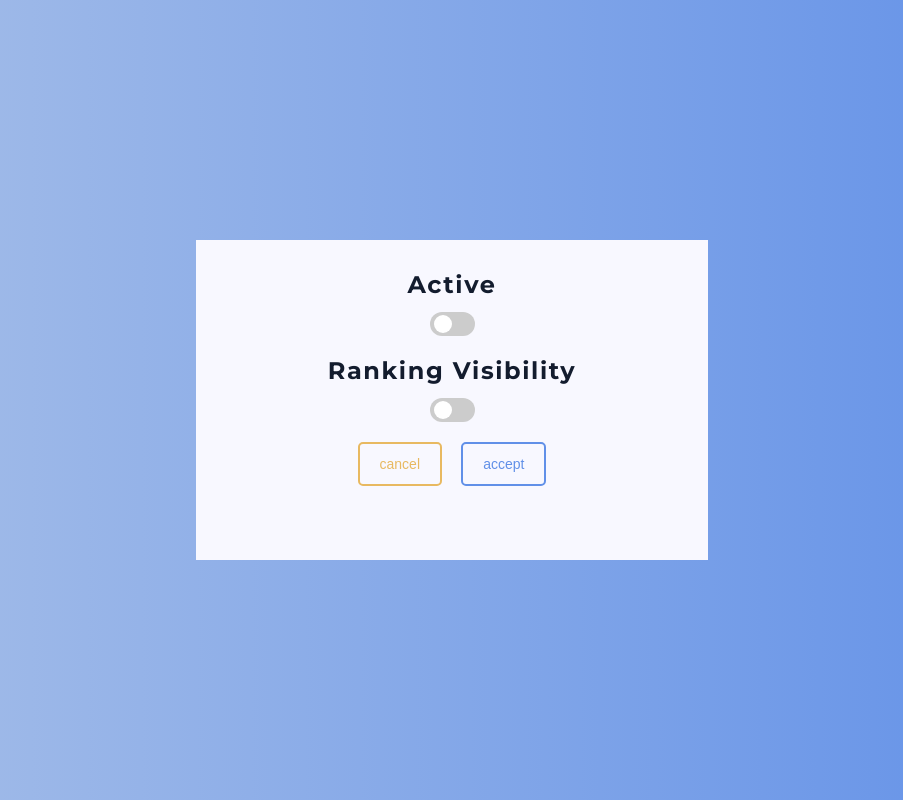
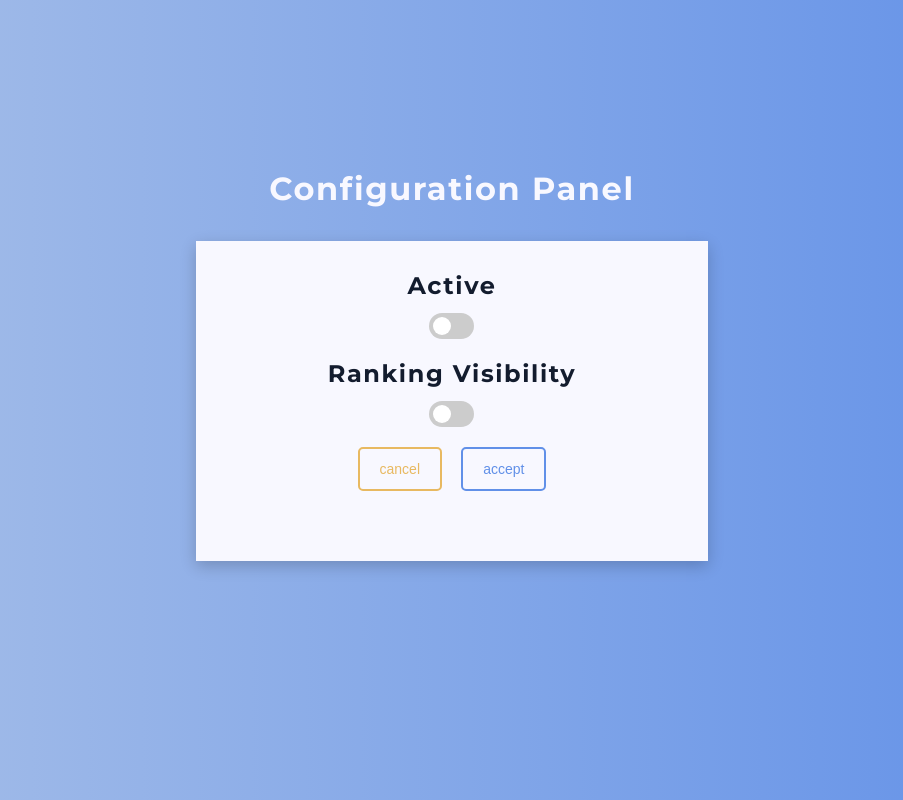
Before and after one commit to rajke24/coding_competition_app, a Django app: template competition/templates/competition/configpanel.html in a window 1280 px wide. Shown: the whole page, without its empty margins (188-1091 px from the left). Run offline with Django 3.2, Linux system fonts and the light colour scheme; the template is opened without the code that fills it: values that come from a table or form of the project are taken from there, others are empty; tables that the repository leaves empty hold one stand-in row (values such as "Sample post").

Commit message:
Add config panel functionality

```diff
--- a/competition/admin.py
+++ b/competition/admin.py
@@ -6,4 +6,8 @@ admin.site.register(Task)
 admin.site.register(Test)
 admin.site.register(Solution)
 admin.site.register(SolutionTestResult)
-admin.site.register(Configuration)
+
+@admin.register(Configuration)
+class ConfigurationAdmin(admin.ModelAdmin):
+  def has_add_permission(self, *args, **kwargs):
+    return not Configuration.objects.exists()
--- /dev/null
+++ b/competition/forms.py
@@ -0,0 +1,6 @@
+from django import forms
+from .models import Configuration
+
+class ConfigPanelForm(forms.Form):
+    competition_status = forms.BooleanField(required=False)
+    ranking_visibility = forms.BooleanField(required=False)
--- a/competition/static/competition/main.css
+++ b/competition/static/competition/main.css
@@ -5,8 +5,8 @@
     --ghost-white: #F8F8FF;
     --light-orange: #e8b961;
 
-    --light-shadow: 0 5px 15px rgba(0, 0, 0, 0.6)
-    --dark-shadow: 0 5px 15px rgba(0, 0, 0, 0.2)
+    --dark-shadow: 0 5px 15px rgba(0, 0, 0, 0.6);
+    --light-shadow: 0 5px 15px rgba(0, 0, 0, 0.2);
 }
 
 * {
@@ -54,22 +54,29 @@ h4 {
     color: var(--ghost-white);
 }
 
-.control-panel {
+.control-panel{
     width: 50%;
     height: 40%;
     background: var(--ghost-white);
-    box-shadow: var(--dark-shadow);
+    box-shadow: var(--light-shadow);
     display: flex;
     flex-direction: column;
     align-items: center;
     color: #131C2E;
     padding: 30px 40px;
+    margin-top: 20px;
+    margin-bottom: 70px;
+}
+.control-panel form {
+  display: flex;
+  place-items: center;
+  flex-direction: column;
 }
 .switch {
   position: relative;
   display: inline-block;
   width: 45px;
-  height: 24px;
+  height: 26px;
   margin-bottom: 20px;
 }
 .switch input {
@@ -95,7 +102,7 @@ h4 {
   height: 18px;
   width: 18px;
   left: 4px;
-  bottom: 3px;
+  bottom: 4px;
   background-color: white;
   -webkit-transition: .4s;
   transition: .4s;
@@ -119,6 +126,7 @@ input:checked + .slider:before {
     border-radius: 5px;
     font-size: 0.875rem;
     transition: .4s;
+    outline: none;
 }
 .accept-btn {
     border: 2px solid var(--light-blue);
--- a/competition/templates/competition/configpanel.html
+++ b/competition/templates/competition/configpanel.html
@@ -13,20 +13,24 @@
   </head>
   <body>
     <div class="wrapper">
+      <h1>configuration panel</h1>
       <div class="control-panel">
+        <form id="config-form" method="POST">
+          {% csrf_token %}
           <h2>Active</h2>
           <label class="switch">
-            <input type="checkbox">
+              <input type="checkbox" name="competition_status" {% if configuration.competition_status == 1 %} checked="checked" {% endif %}>
               <span class="slider"></span>
           </label>
           <h2>ranking visibility</h2>
           <label class="switch">
-            <input type="checkbox">
+              <input type="checkbox" name="ranking_visibility" {% if configuration.ranking_visibility == 1 %} checked="checked" {% endif %}>
               <span class="slider"></span>
           </label>
+        </form>
         <div>
-            <button class="btn cancel-btn">cancel</button>
-            <button class="btn accept-btn">accept</button>
+          <button class="btn cancel-btn" onclick="location.href = '/'">cancel</button>
+          <button class="btn accept-btn" type="submit" form="config-form">accept</button>
         </div>
       </div>
     </div>
--- a/project/urls.py
+++ b/project/urls.py
@@ -6,5 +6,5 @@ from competition.views import configpanel
 
 urlpatterns = [
     path('admin/', admin.site.urls),
-    path('', configpanel, name='config-panel')
+    path('config-panel/', configpanel, name='config-panel')
 ] + static(settings.STATIC_URL, document_root=settings.STATIC_ROOT)
```
Also changed, not shown: competition/views.py (+21 -3 lines). Lines whose indentation alone changed are shown as unchanged.
